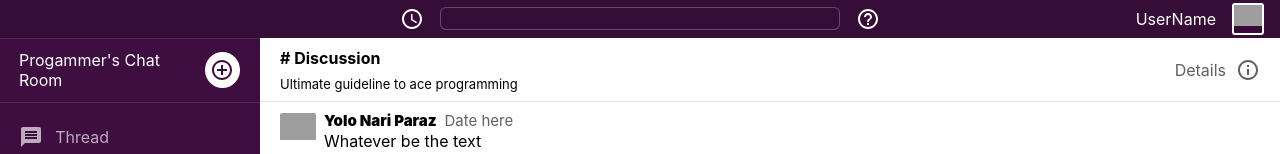
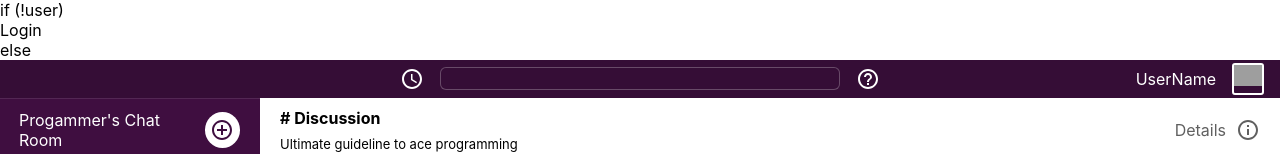
Before and after one commit to aasishh/programmers-chatroom, a React (Create React App) app: page /room in a window 1280 px wide. Shown: the top 154 px of the page. Built offline with nearby package versions, Linux system fonts and the light colour scheme; no server answers; the database is empty; grey boxes are pictures that could not be loaded.

Commit message:
renaming project folder

```diff
--- a/src/App.js
+++ b/src/App.js
@@ -11,6 +11,7 @@ import db from './firebase';
 function App() {
 
   const [rooms, setRooms] = useState([]);
+  const [user, setUser] = useState();
 
   const getChannels = () => {
     db.collection('rooms').onSnapshot((snapshot) => {
@@ -26,11 +27,13 @@ function App() {
     getChannels();
   }, [])
 
-  console.log(rooms)
 
   return (
     <div className="App">
       <Router>
+        if (!user) {
+          <Login />
+        } else {
           <Container>
             <Header />
             <Main>
@@ -45,6 +48,7 @@ function App() {
               </Switch>
             </Main>
           </Container>
+        }
       </Router>
     </div>
   );
--- a/src/components/Login.js
+++ b/src/components/Login.js
@@ -1,11 +1,16 @@
-import React from 'react'
+import React from 'react';
+import styled from 'styled-components';
 
 function Login() {
     return (
-        <div>
+        <Container>
             Login
-        </div>
+        </Container>
     )
 }
 
 export default Login;
+
+const Container = styled.div`
+
+`
```
Also changed, not shown: package.json (+12 -7 lines), 2 other files (tests, documents, lock files or other folders). Lines whose indentation alone changed are shown as unchanged.
